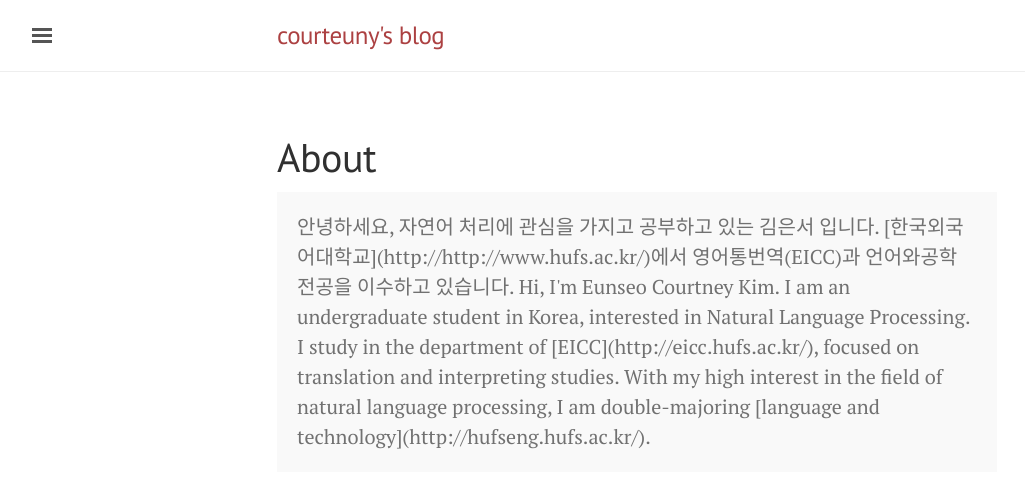
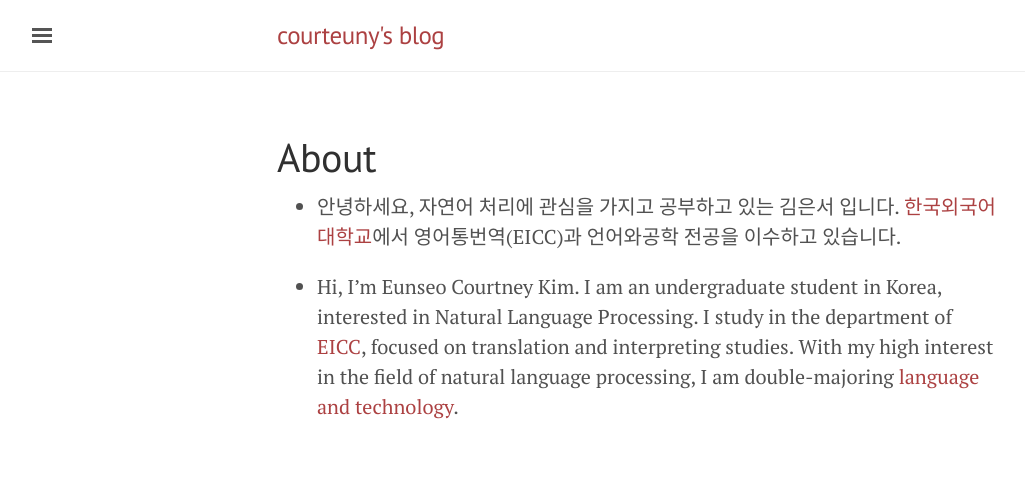
Before and after one commit to courteuny/courteuny.github.io, a Jekyll site: the page built from about.md, in a window 1280 px wide. Shown: the top 488 px of the page, without its empty margins (3-1028 px from the left). Built offline with Jekyll 4.4.1, drawn with Linux system fonts in a browser that asks for light colours.

Commit message:
Update about.md

```diff
--- a/about.md
+++ b/about.md
@@ -3,12 +3,10 @@ layout: page
 title: About
 ---
 
-<p class="message">
-  안녕하세요, 자연어 처리에 관심을 가지고 공부하고 있는 김은서 입니다.
+  * 안녕하세요, 자연어 처리에 관심을 가지고 공부하고 있는 김은서 입니다.
   [한국외국어대학교](http://http://www.hufs.ac.kr/)에서 영어통번역(EICC)과 언어와공학 전공을 이수하고 있습니다.
 
-  Hi, I'm Eunseo Courtney Kim.
+  * Hi, I'm Eunseo Courtney Kim.
   I am an undergraduate student in Korea, interested in Natural Language Processing.
   I study in the department of [EICC](http://eicc.hufs.ac.kr/), focused on translation and interpreting studies.
   With my high interest in the field of natural language processing, I am double-majoring [language and technology](http://hufseng.hufs.ac.kr/).
-</p>
```
